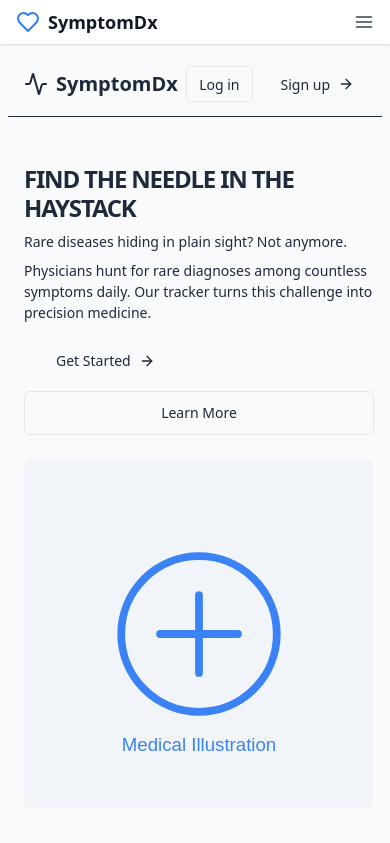
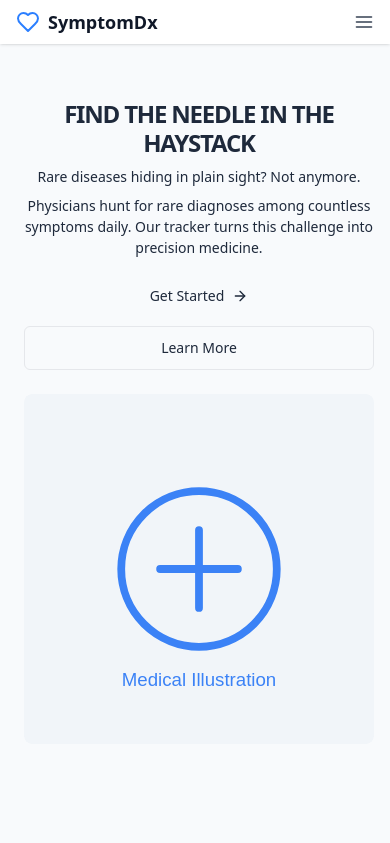
Before and after one commit to PatronusRx/symptomchecker, a Next.js app: page / in a window 390 px wide. Shown: the top 843 px of the page. Built offline with nearby package versions, Linux system fonts and the light colour scheme.

Commit message:
Refactor LandingPage component by removing the header section and updating the main section layout for improved responsiveness and visual consistency. Adjust container and grid styles for better alignment and spacing.

```diff
--- a/components/LandingPage.tsx
+++ b/components/LandingPage.tsx
@@ -16,48 +16,11 @@ import '../app/landing.css';
 export default function LandingPage() {
   return (
     <div className="landing-wrapper flex min-h-screen flex-col">
-      <header className="sticky top-0 z-50 w-full border-b bg-background/95 backdrop-blur supports-[backdrop-filter]:bg-background/60">
-        <div className="container flex h-16 items-center justify-between">
-          <div className="flex items-center gap-2 font-bold text-xl">
-            <Activity className="h-6 w-6 text-primary" />
-            <span>SymptomDx</span>
-          </div>
-          <nav className="hidden md:flex gap-6">
-            <Link
-              href="#features"
-              className="text-sm font-medium hover:text-primary"
-            >
-              Features
-            </Link>
-            <Link
-              href="#why"
-              className="text-sm font-medium hover:text-primary"
-            >
-              Why It Matters
-            </Link>
-            <Link
-              href="#about"
-              className="text-sm font-medium hover:text-primary"
-            >
-              About
-            </Link>
-          </nav>
-          <div className="flex items-center gap-4">
-            <Button variant="outline" size="sm">
-              Log in
-            </Button>
-            <Button size="sm">
-              Sign up
-              <ArrowRight className="ml-2 h-4 w-4" />
-            </Button>
-          </div>
-        </div>
-      </header>
       <main className="flex-1">
         <section className="w-full py-12 md:py-24 lg:py-32 bg-gradient-to-b from-background to-muted">
-          <div className="container px-4 md:px-6">
-            <div className="grid gap-6 lg:grid-cols-[1fr_400px] lg:gap-12 xl:grid-cols-[1fr_500px]">
-              <div className="flex flex-col justify-center space-y-4">
+          <div className="container mx-auto px-4 md:px-6 max-w-7xl">
+            <div className="grid gap-6 lg:grid-cols-[1fr_400px] lg:gap-12 xl:grid-cols-[1fr_500px] items-center">
+              <div className="flex flex-col justify-center space-y-4 text-center lg:text-left">
                 <div className="space-y-2">
                   <h1 className="text-3xl font-bold tracking-tighter sm:text-5xl xl:text-6xl/none text-primary">
                     FIND THE NEEDLE IN THE HAYSTACK
```
